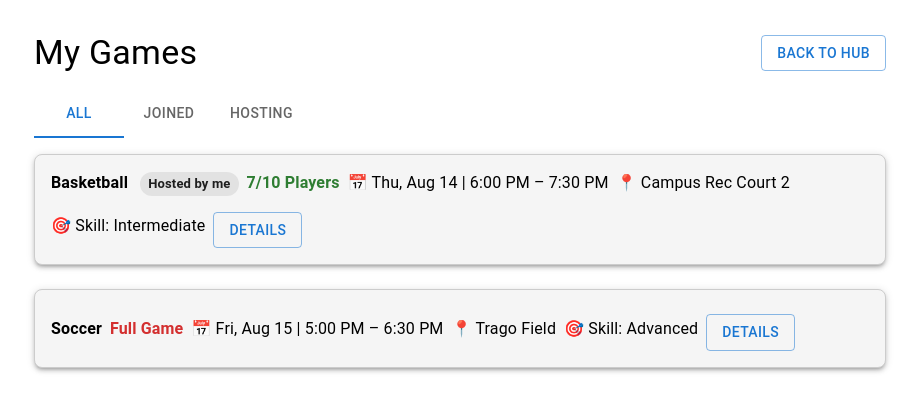
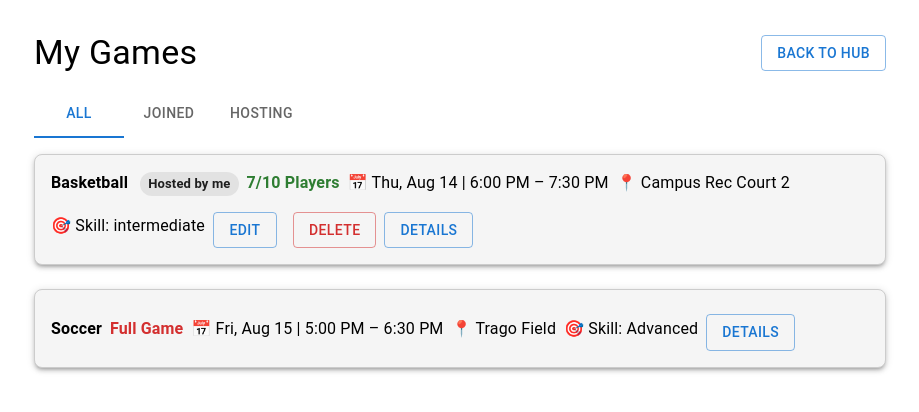
Before and after one commit to Gianpierr/PickUp, a React (Create React App) app in the folder pickup_frontend/: page /mygames in a window 1280 px wide. Shown: the top 412 px of the page, without its empty margins (180-1099 px from the left). Built offline with nearby package versions, Linux system fonts and the light colour scheme.

Commit message:
Update MyGames.jsx

```diff
--- a/pickup_frontend/src/pages/MyGames.jsx
+++ b/pickup_frontend/src/pages/MyGames.jsx
@@ -17,6 +17,7 @@ import {
   Tabs,
   Tab,
   Chip,
+  Stack,
 } from "@mui/material";
 
 // ----- DEMO DATA (replace later with backend API results) -----
@@ -25,13 +26,14 @@ const ME = { id: 1, username: "mauricio" }; // current logged-in user
 const demoGames = [
   {
     id: 101,
+    gameName: "Evening Hoops",
     sport: "Basketball",
     date: "Thu, Aug 14",
     time: "6:00 PM – 7:30 PM",
     location: "Campus Rec Court 2",
     currentPlayers: 7,
     maxPlayers: 10,
-    skill: "Intermediate",
+    skill: "intermediate",
     host: { id: 1, username: "mauricio" }, // hosted by me
   },
   {
@@ -67,26 +69,22 @@ const isJoinedByMe = (g) => !!g.isJoined || isHostedByMe(g);
 
 export default function MyGames() {
   const navigate = useNavigate();
+  const [tab, setTab] = useState(0); // 0 = All, 1 = Joined, 2 = Hosting
 
-  // Tab state: 0 = All, 1 = Joined, 2 = Hosting
-  const [tab, setTab] = useState(0);
-
-  // Filtered game lists
+  // Tab-specific game lists
   const hosting = useMemo(() => demoGames.filter(isHostedByMe), []);
   const joined = useMemo(() => demoGames.filter(isJoinedByMe), []);
   const all = useMemo(() => {
-    // Merge joined + hosting without duplicates
     const map = new Map();
     [...joined, ...hosting].forEach((g) => map.set(g.id, g));
     return Array.from(map.values());
   }, [joined, hosting]);
 
-  // Tab labels and data lists
   const lists = [all, joined, hosting];
   const labels = ["All", "Joined", "Hosting"];
   const current = lists[tab];
 
-  // Component: Single game card
+  // UI Component for Game Card
   const Card = ({ g }) => {
     const full = (g.currentPlayers ?? 0) >= (g.maxPlayers ?? 10);
     const hostedByMe = isHostedByMe(g);
@@ -103,35 +101,45 @@ export default function MyGames() {
         }}
       >
         <Grid container spacing={1} alignItems="center">
-          {/* Sport name + Hosted by me badge */}
           <Grid item xs={8}>
             <Typography fontWeight="bold">
               {g.sport || "Unknown Sport"}{" "}
               {hostedByMe && <Chip size="small" label="Hosted by me" sx={{ ml: 1 }} />}
             </Typography>
           </Grid>
-
-          {/* Player count */}
           <Grid item xs={4} textAlign="right">
             <Typography color={full ? "error" : "success.main"} fontWeight="bold">
-              {full
-                ? "Full Game"
-                : `${g.currentPlayers ?? 0}/${g.maxPlayers ?? 10} Players`}
+              {full ? "Full Game" : `${g.currentPlayers ?? 0}/${g.maxPlayers ?? 10} Players`}
             </Typography>
           </Grid>
+          <Grid item xs={12}><Typography>📅 {g.date ?? "TBD"} | {g.time ?? "TBD"}</Typography></Grid>
+          <Grid item xs={12}><Typography>📍 {g.location ?? "TBD"}</Typography></Grid>
+          <Grid item xs={12}><Typography>🎯 Skill: {g.skill ?? "N/A"}</Typography></Grid>
 
-          {/* Game details */}
-          <Grid item xs={12}>
-            <Typography>📅 {g.date ?? "TBD"} | {g.time ?? "TBD"}</Typography>
-          </Grid>
-          <Grid item xs={12}>
-            <Typography>📍 {g.location ?? "TBD"}</Typography>
-          </Grid>
-          <Grid item xs={12}>
-            <Typography>🎯 Skill: {g.skill ?? "N/A"}</Typography>
-          </Grid>
+          {/* Admin-only buttons (visible only if user is host) */}
+          {hostedByMe && (
+            <Grid item xs={12} mt={1} textAlign="center">
+              <Stack direction="row" spacing={2} justifyContent="center">
+                <Button
+                  variant="outlined"
+                  color="primary"
+                  // TODO: Implement edit logic (e.g., open edit form or route)
+                  onClick={() => navigate('/create', { state: { game: g } })}                >
+                  Edit
+                </Button>
+                <Button
+                  variant="outlined"
+                  color="error"
+                  // TODO: Implement delete API call
+                  onClick={() => alert(`Delete game #${g.id} (TODO)`)}
+                >
+                  Delete
+                </Button>
+              </Stack>
+            </Grid>
+          )}
 
-          {/* Details button */}
+          {/* Universal Details Button */}
           <Grid item xs={12} mt={1} textAlign="center">
             <Button variant="outlined" onClick={() => alert(JSON.stringify(g, null, 2))}>
               Details
@@ -144,7 +152,7 @@ export default function MyGames() {
 
   return (
     <Container maxWidth="md" sx={{ mt: 4, maxHeight: "80vh", overflowY: "auto" }}>
-      {/* Page header */}
+      {/* Header */}
       <Box display="flex" justifyContent="space-between" alignItems="center" mb={2}>
         <Typography variant="h4">My Games</Typography>
         <Button variant="outlined" onClick={() => navigate("/gamehub")}>
@@ -152,14 +160,14 @@ export default function MyGames() {
         </Button>
       </Box>
 
-      {/* Tabs for All / Joined / Hosting */}
+      {/* Tabs */}
       <Tabs value={tab} onChange={(_, v) => setTab(v)} sx={{ mb: 2 }}>
         {labels.map((lbl) => (
           <Tab key={lbl} label={lbl} />
         ))}
       </Tabs>
 
-      {/* No games state */}
+      {/* No Games State */}
       {current.length === 0 ? (
         <Box textAlign="center" mt={6}>
           <Typography sx={{ mb: 2 }}>
@@ -174,7 +182,7 @@ export default function MyGames() {
           </Button>
         </Box>
       ) : (
-        // Render game cards
+        // Render cards
         current.map((g) => <Card key={g.id} g={g} />)
       )}
     </Container>
```
